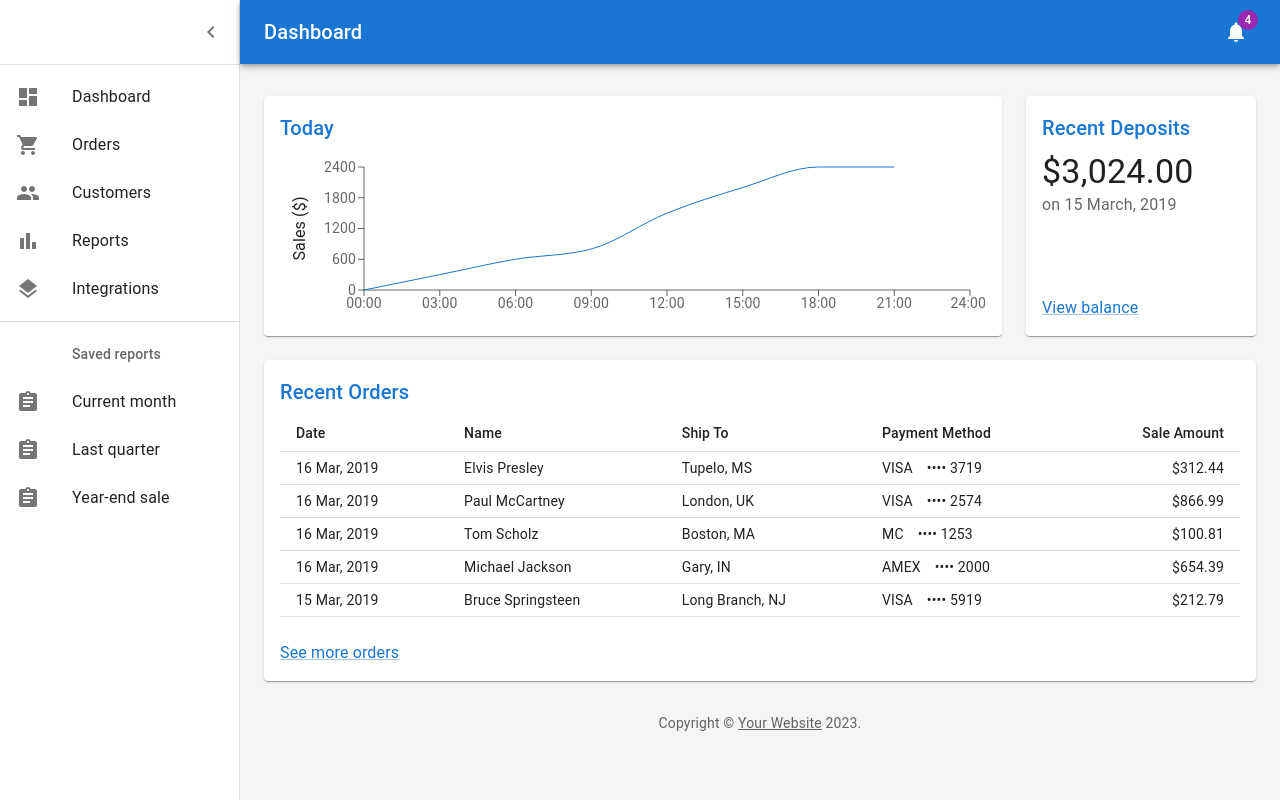
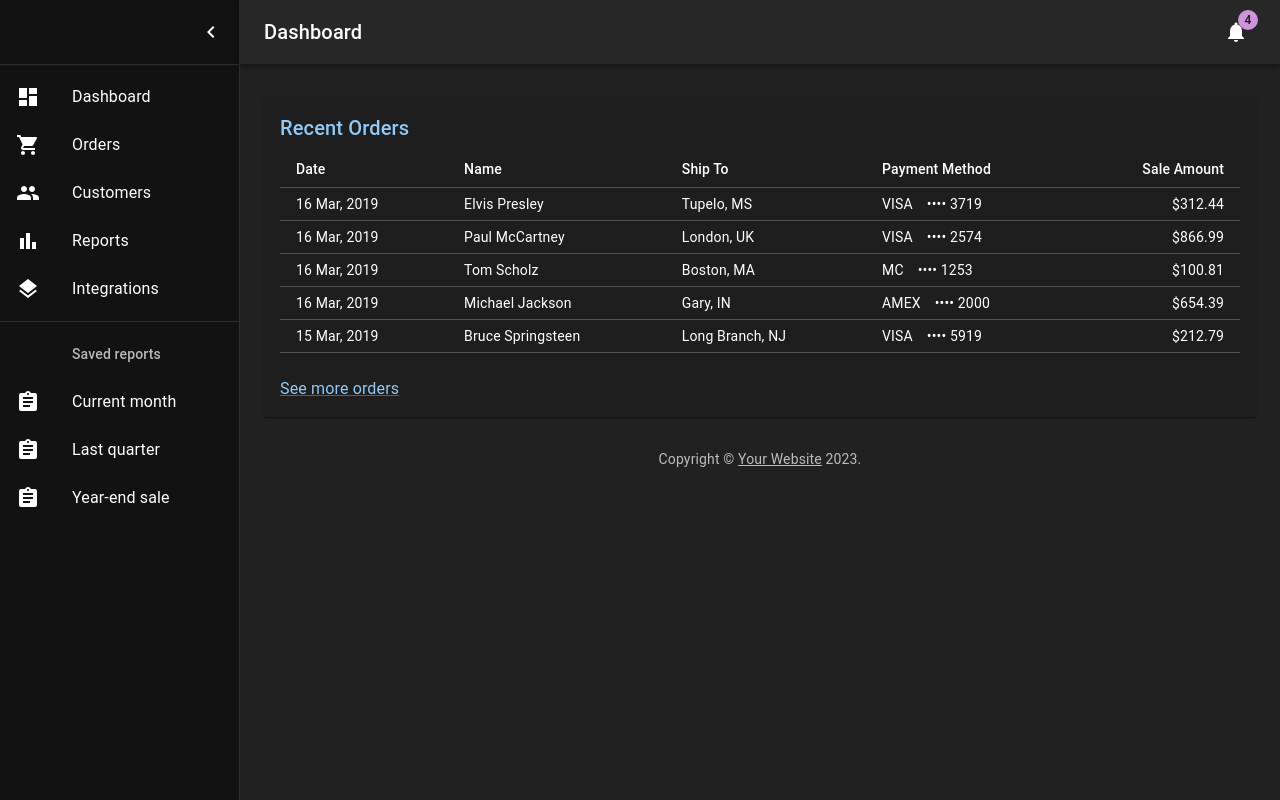
Before and after one commit to PeanutButters93/ay2324s1-course-assessment-g53, a React (Create React App) app in the folder frontend/: page / in a window 1280 px wide. Built offline with nearby package versions, Linux system fonts and the light colour scheme; the HTML template or start-up script is replaced by a standard one.

Commit message:
Remove chart and deposit components.

```diff
--- a/frontend/src/dashboard/Dashboard.js
+++ b/frontend/src/dashboard/Dashboard.js
@@ -82,7 +82,11 @@ const Drawer = styled(MuiDrawer, { shouldForwardProp: (prop) => prop !== 'open'
 );
 
 // TODO remove, this demo shouldn't need to reset the theme.
-const defaultTheme = createTheme();
+const defaultTheme = createTheme({
+  palette: {
+    mode: 'dark',
+  },
+});
 
 export default function Dashboard() {
   const [open, setOpen] = React.useState(true);
@@ -163,33 +167,7 @@ export default function Dashboard() {
           <Toolbar />
           <Container maxWidth="lg" sx={{ mt: 4, mb: 4 }}>
             <Grid container spacing={3}>
-              {/* Chart */}
-              <Grid item xs={12} md={8} lg={9}>
-                <Paper
-                  sx={{
-                    p: 2,
-                    display: 'flex',
-                    flexDirection: 'column',
-                    height: 240,
-                  }}
-                >
-                  <Chart />
-                </Paper>
-              </Grid>
-              {/* Recent Deposits */}
-              <Grid item xs={12} md={4} lg={3}>
-                <Paper
-                  sx={{
-                    p: 2,
-                    display: 'flex',
-                    flexDirection: 'column',
-                    height: 240,
-                  }}
-                >
-                  <Deposits />
-                </Paper>
-              </Grid>
-              {/* Recent Orders */}
+              {/* Questions */}
               <Grid item xs={12}>
                 <Paper sx={{ p: 2, display: 'flex', flexDirection: 'column' }}>
                   <Orders />
```
